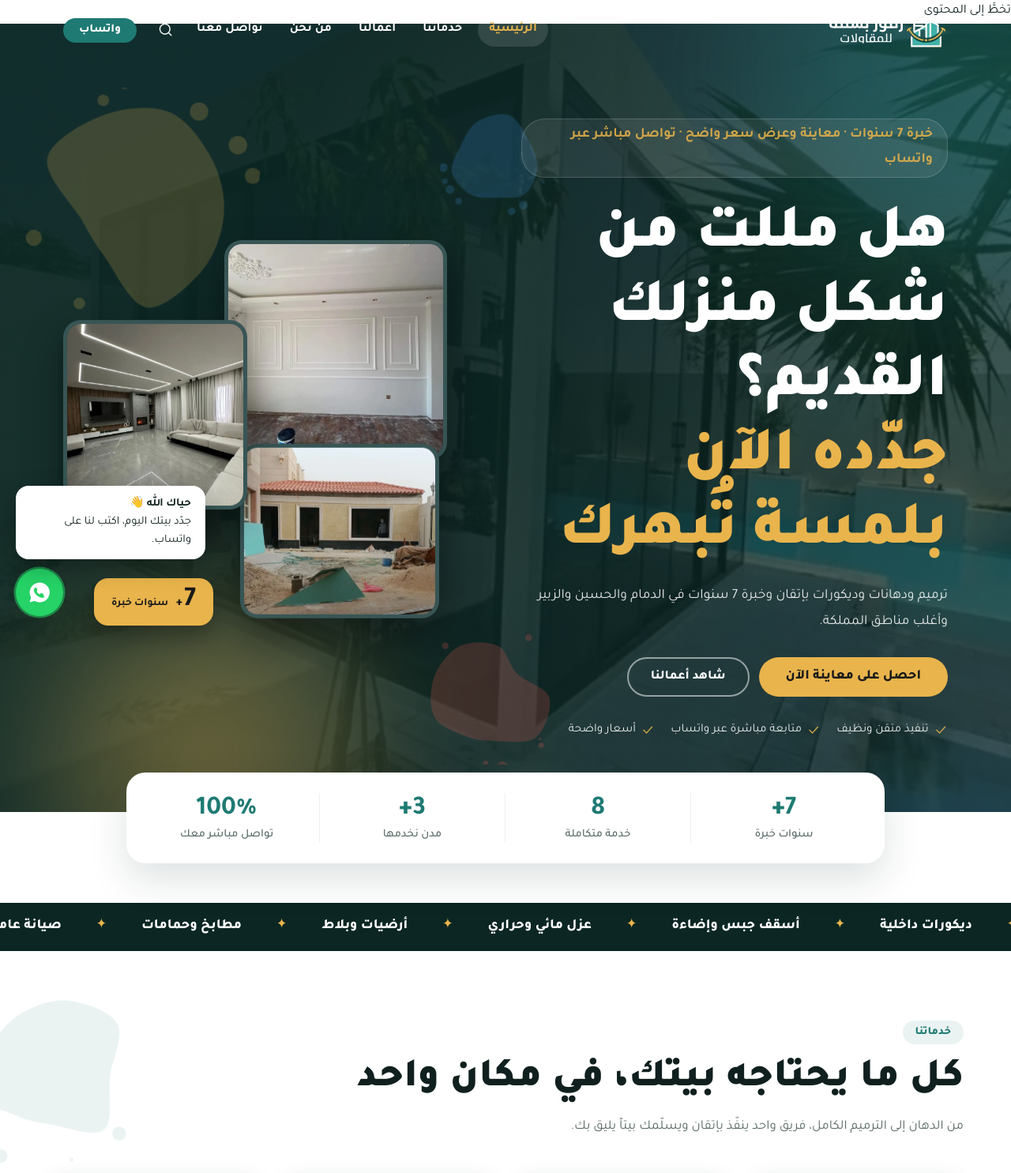
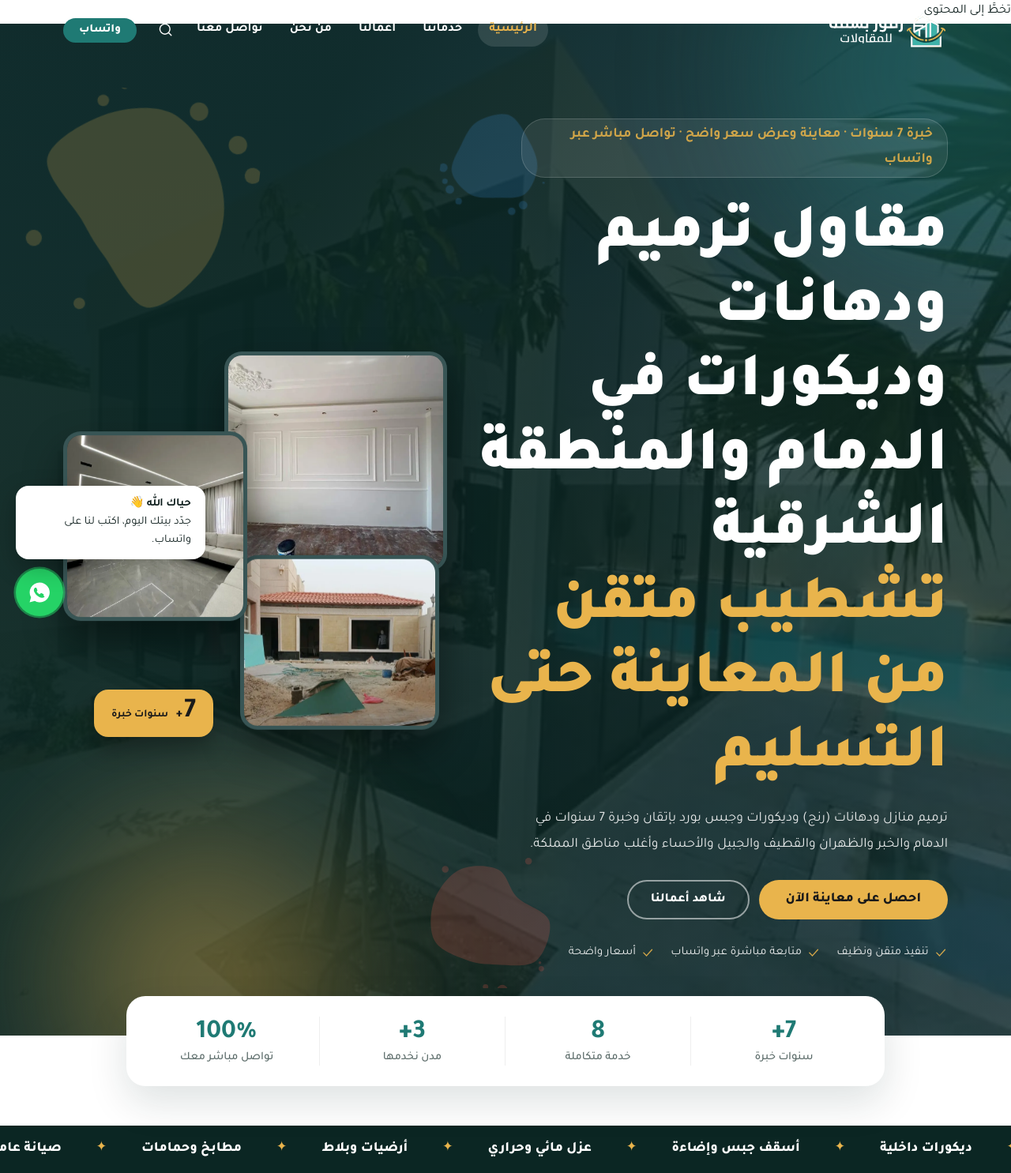
Before and after one commit to yswef/rumooz-basma-website, a PHP site: page /index.php in a window 1280 px wide. Shown: the top 1485 px of the page at 79% size. Run offline with PHP 8.4, Linux system fonts and the light colour scheme.

Commit message:
feat: set keyword-led default h1 and sub

```diff
--- a/inc.php
+++ b/inc.php
@@ -22,8 +22,8 @@ function e($s){return htmlspecialchars((string)$s,ENT_QUOTES,'UTF-8');}
 function S($k){global $db;static $c;if(!$c){$c=[
 'name'=>'رموز بسمة للمقاولات','phone'=>'967784609423',
 'wa'=>'السلام عليكم، أرغب بالاستفسار عن خدماتكم في الترميم والدهانات والديكور.',
-'h1'=>'هل مللت من شكل منزلك القديم؟','h1b'=>'جدّده الآن بلمسة تُبهرك',
-'sub'=>'ترميم ودهانات وديكورات بإتقان وخبرة 7 سنوات في الدمام والحسين والزبير وأغلب مناطق المملكة.',
+'h1'=>'مقاول ترميم ودهانات وديكورات في الدمام والمنطقة الشرقية','h1b'=>'تشطيب متقن من المعاينة حتى التسليم',
+'sub'=>'ترميم منازل ودهانات (رنج) وديكورات وجبس بورد بإتقان وخبرة 7 سنوات في الدمام والخبر والظهران والقطيف والجبيل والأحساء وأغلب مناطق المملكة.',
 'about'=>'مؤسسة رموز بسمة للمقاولات متخصصة في الترميم والدهانات والديكورات بخبرة 7 سنوات. نخدم الدمام والحسين والزبير وأغلب مناطق المملكة، ونتواصل معك مباشرة عبر الواتساب من أول معاينة حتى التسليم.',
 'cities'=>'الدمام،الحسين،الزبير','gsc'=>'','ga'=>'',
 'st1v'=>'7','st1l'=>'سنوات خبرة','st1s'=>'+','st2v'=>'8','st2l'=>'خدمة متكاملة','st2s'=>'','st3v'=>'3','st3l'=>'مدن نخدمها','st3s'=>'+','st4v'=>'100','st4l'=>'تواصل مباشر معك','st4s'=>'%',
```
